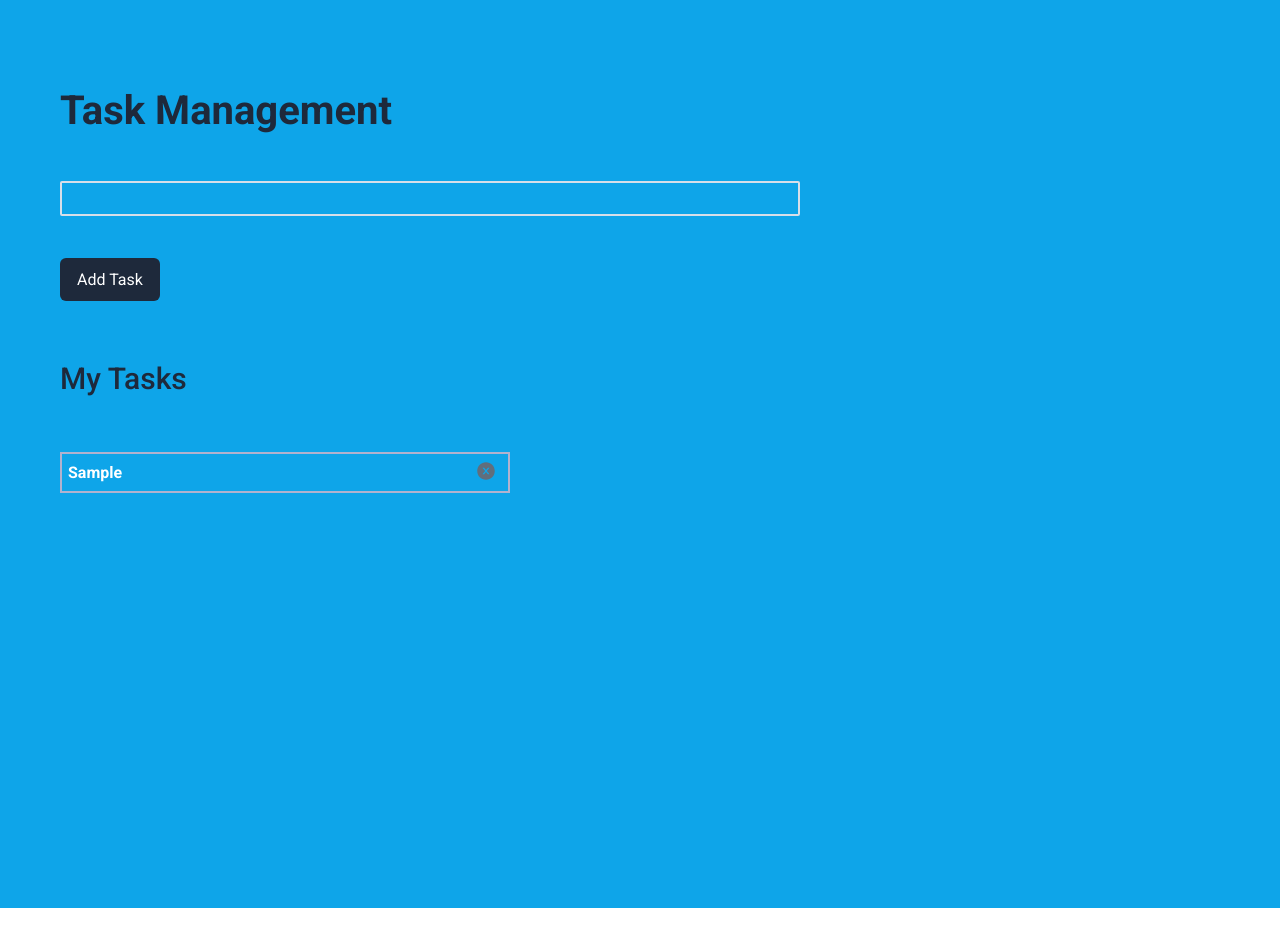
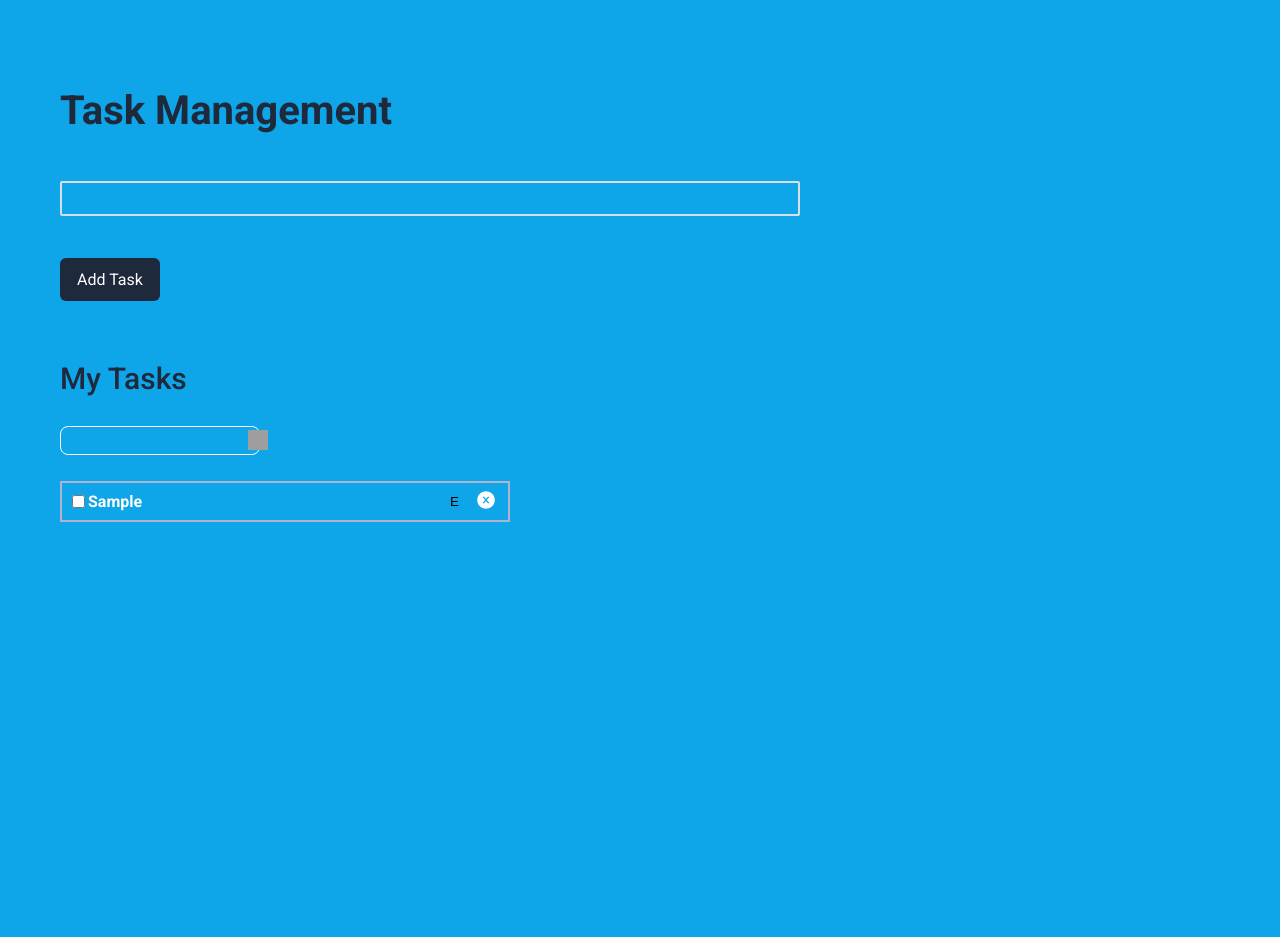
Before and after one commit to Jagadeesh-Kmr/todo-list, a React (Create React App) app: page / in a window 1280 px wide. Both pictures are taken after typing "Sample" into the empty fields and a click on the button "Add Task". Shown: the top 937 px of the page. Before the commit the page ends 908 px from the top, so only its background shows below. Built offline with nearby package versions, Linux system fonts and the light colour scheme; grey boxes are pictures that could not be loaded; a web font is replaced by a local one.

Commit message:
solution

```diff
--- a/src/components/TaskManagement/index.css
+++ b/src/components/TaskManagement/index.css
@@ -91,3 +91,29 @@
   font-size: 30px;
   font-weight: 500;
 }
+
+.search-input-container {
+  display: flex;
+  background-color: transparent;
+  border: 1px solid #ffffff;
+  border-radius: 8px;
+  padding: 3px 6px 3px 6px;
+  width: 200px;
+}
+
+.search-input {
+  color: #1e293b;
+  background-color: transparent;
+  font-family: 'Open Sans';
+  width: 300px;
+  font-size: 14px;
+  font-weight: 500;
+  border: none;
+  outline: none;
+}
+
+.search-icon {
+  height: 20px;
+  width: 20px;
+  color: #1e293b;
+}
--- a/src/components/TaskManagement/index.js
+++ b/src/components/TaskManagement/index.js
@@ -10,6 +10,7 @@ class TaskManagement extends Component {
   state = {
     inputValue: '',
     todoList: [],
+    search: '',
     errorMSg: '',
   }
 
@@ -30,6 +31,10 @@ class TaskManagement extends Component {
       todoList: [...prevState.todoList, newList],
       inputValue: '',
     }))
+  }
+
+  searchInput = event => {
+    this.setState({search: event.target.value})
   }
 
   onChangeInputValue = e => {
@@ -62,16 +67,32 @@ class TaskManagement extends Component {
     })
   }
 
+  renderSearchBar = () => (
+    <div className="search-input-container">
+      <input type="search" className="search-input" />
+      <img
+        src="https://assets.ccbp.in/frontend/react-js/destinations-search-icon-img.png "
+        alt="search icon"
+        className="search-icon"
+        onChange={this.searchInput}
+      />
+    </div>
+  )
+
   renderTodoLists = () => {
-    const {todoList} = this.state
+    const {todoList, search} = this.state
+    const searchResults = todoList.filter(eachData =>
+      eachData.inputValue.toLowerCase().includes(search.toLowerCase()),
+    )
 
     return (
       <ul className="todo-ul">
-        {todoList.map(eachData => (
+        {searchResults.map(eachData => (
           <TodoLists
             key={eachData.id}
             todoLists={eachData}
             deleteList={this.deleteList}
+            editList={this.editList}
           />
         ))}
       </ul>
@@ -79,6 +100,8 @@ class TaskManagement extends Component {
   }
 
   render() {
+    const {search} = this.state
+    console.log(search)
     return (
       <>
         <div className="task-management-container">
@@ -86,6 +109,7 @@ class TaskManagement extends Component {
           <div className="input-container">
             {this.renderInputContainer()}
             <p className="my-tasks">My Tasks</p>
+            {this.renderSearchBar()}
             {this.renderTodoLists()}
           </div>
         </div>
--- a/src/components/TodoLists/index.css
+++ b/src/components/TodoLists/index.css
@@ -18,10 +18,32 @@
   margin: 0;
 }
 
+.task-line-through {
+  font-family: 'Roboto';
+  text-decoration-line: line-through;
+  color: #ffffff;
+  font-size: 16px;
+  font-weight: 600;
+  padding: 0;
+  margin: 0;
+}
+
+.input-value-container {
+  display: flex;
+  justify-content: center;
+  align-items: center;
+}
+
+.buttons-container {
+  display: flex;
+  align-items: center;
+  justify-content: center;
+}
+
 .delete-button {
   background-color: transparent;
   border: none;
   outline: none;
   cursor: pointer;
-  margin-left: 32px;
+  margin-left: 5px;
 }
--- a/src/components/TodoLists/index.js
+++ b/src/components/TodoLists/index.js
@@ -4,26 +4,51 @@ import {AiFillCloseCircle} from 'react-icons/ai'
 import './index.css'
 
 class TodoLists extends Component {
+  state = {
+    onSubmit: false,
+  }
+
+  onClickCheckbox = () => {
+    this.setState(prevState => ({
+      onSubmit: !prevState.onSubmit,
+    }))
+  }
+
   render() {
     const {todoLists, deleteList} = this.props
-
     const {inputValue, id} = todoLists
 
-    const onRemoveCartItem = () => {
+    const onRemoveList = () => {
       deleteList(id)
     }
+
+    const {onSubmit} = this.state
+
+    const inputClassName = onSubmit ? 'task-line-through' : 'task'
 
     return (
       <>
         <li className="todo-li">
-          <p className="task">{inputValue}</p>
-          <button
-            className="delete-button"
-            type="button"
-            onClick={onRemoveCartItem}
-          >
-            <AiFillCloseCircle color="#616E7C" size={20} />
-          </button>
+          <div className="input-value-container">
+            <input
+              type="checkbox"
+              className="check-box-input"
+              onClick={this.onClickCheckbox}
+            />
+            <p className={inputClassName}>{inputValue}</p>
+          </div>
+          <div className="buttons-container">
+            <button className="delete-button" type="button">
+              E
+            </button>
+            <button
+              className="delete-button"
+              type="button"
+              onClick={onRemoveList}
+            >
+              <AiFillCloseCircle color="#ffffff" size={20} />
+            </button>
+          </div>
         </li>
       </>
     )
```
